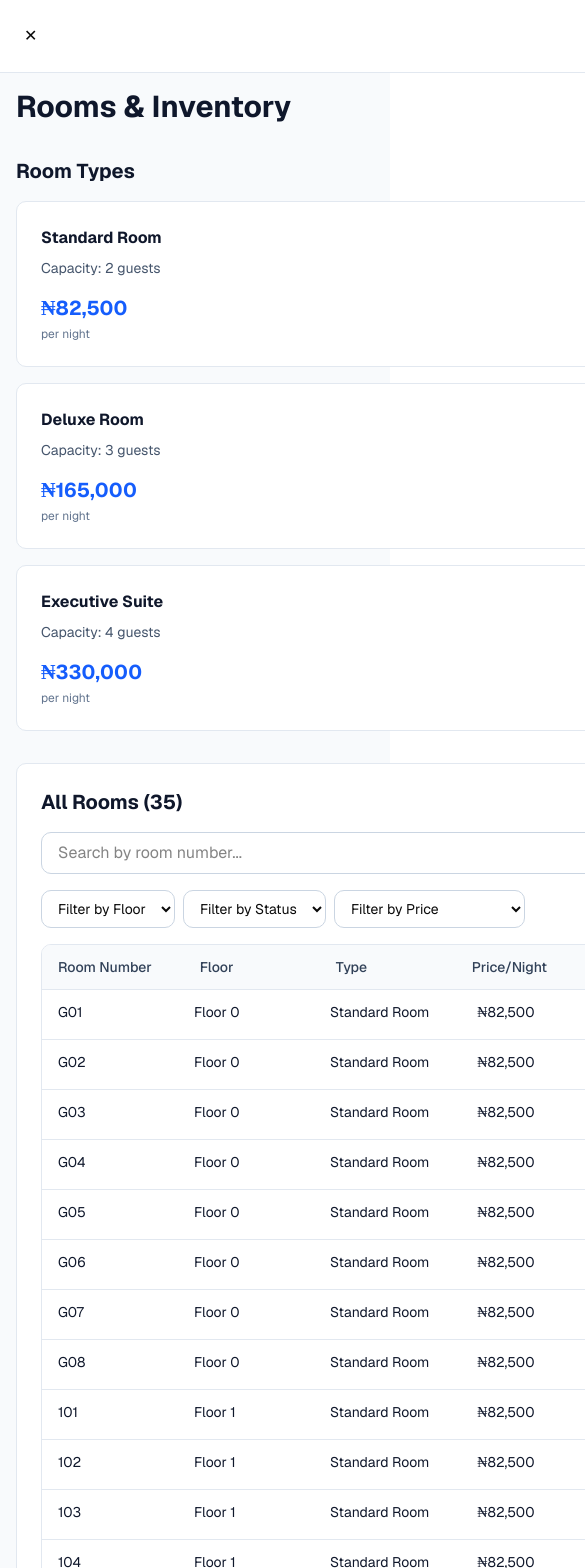
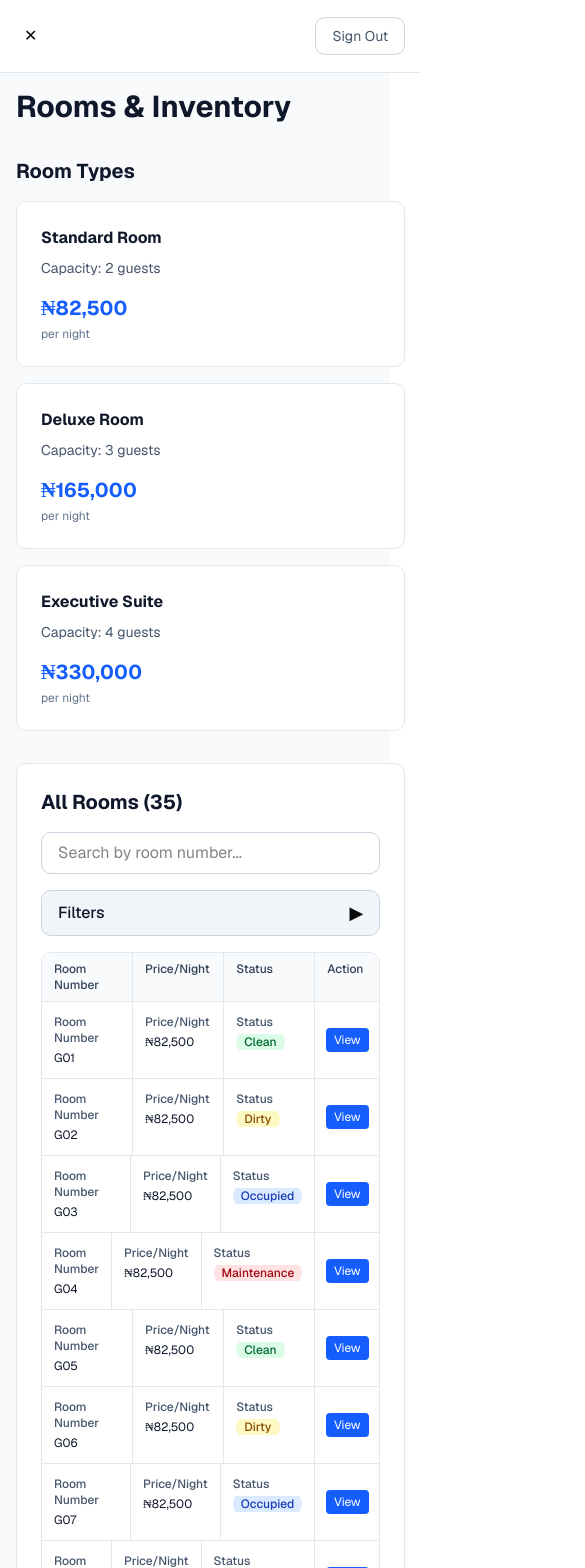
Before and after one commit to eric2umeh/roommend, a Next.js app: page /app/rooms in a window 390 px wide. Shown: the top 1568 px of the page, 585 px wide, since content can reach past the window. Built offline with nearby package versions, Linux system fonts and the light colour scheme; sample sign-in values are in the browser's storage.

Commit message:
Add collapsible filter dropdown for mobile

```diff
--- a/app/components/data-table.tsx
+++ b/app/components/data-table.tsx
@@ -1,133 +1,170 @@
-"use client";
+'use client'
 
-import React, { useState, useMemo } from "react";
+import React, { useState, useMemo } from 'react'
 
 export interface Column<T> {
-  key: keyof T;
-  label: string;
-  render?: (value: any, row: T) => React.ReactNode;
-  sortable?: boolean;
-  searchable?: boolean;
-  className?: string;
+  key: keyof T
+  label: string
+  render?: (value: any, row: T) => React.ReactNode
+  sortable?: boolean
+  searchable?: boolean
+  className?: string
+  mobileHidden?: boolean
 }
 
 export interface DataTableProps<T extends Record<string, any>> {
-  data: T[];
-  columns: Column<T>[];
-  itemsPerPage?: number;
-  searchPlaceholder?: string;
+  data: T[]
+  columns: Column<T>[]
+  itemsPerPage?: number
+  searchPlaceholder?: string
   filters?: {
-    label: string;
-    key: string;
-    options: { label: string; value: string }[];
-  }[];
-  onView?: (row: T) => void;
-  viewButtonText?: string;
+    label: string
+    key: string
+    options: { label: string; value: string }[]
+  }[]
+  onView?: (row: T) => void
+  viewButtonText?: string
+  mobileColumns?: (keyof T)[]
 }
+
+type ViewMode = 'table' | 'card'
 
 export function DataTable<T extends Record<string, any>>({
   data,
   columns,
   itemsPerPage = 20,
-  searchPlaceholder = "Search...",
+  searchPlaceholder = 'Search...',
   filters = [],
   onView,
-  viewButtonText = "View",
+  viewButtonText = 'View',
+  mobileColumns,
 }: DataTableProps<T>) {
-  const [currentPage, setCurrentPage] = useState(1);
-  const [searchTerm, setSearchTerm] = useState("");
-  const [sortKey, setSortKey] = useState<keyof T | null>(null);
-  const [sortOrder, setSortOrder] = useState<"asc" | "desc">("asc");
-  const [activeFilters, setActiveFilters] = useState<Record<string, string>>(
-    {},
-  );
+  const [currentPage, setCurrentPage] = useState(1)
+  const [searchTerm, setSearchTerm] = useState('')
+  const [sortKey, setSortKey] = useState<keyof T | null>(null)
+  const [sortOrder, setSortOrder] = useState<'asc' | 'desc'>('asc')
+  const [activeFilters, setActiveFilters] = useState<Record<string, string>>({})
+  const [showFilters, setShowFilters] = useState(false)
+  const [viewMode, setViewMode] = useState<ViewMode>('table')
 
   // Apply filtering
   const filteredData = useMemo(() => {
-    let result = [...data];
+    let result = [...data]
 
-    // Search filter
     if (searchTerm) {
       result = result.filter((row) => {
         return columns.some((col) => {
-          if (!col.searchable) return false;
-          const value = row[col.key];
-          return String(value).toLowerCase().includes(searchTerm.toLowerCase());
-        });
-      });
+          if (!col.searchable) return false
+          const value = row[col.key]
+          return String(value).toLowerCase().includes(searchTerm.toLowerCase())
+        })
+      })
     }
 
-    // Apply active filters
     Object.entries(activeFilters).forEach(([filterKey, filterValue]) => {
       if (filterValue) {
-        result = result.filter(
-          (row) => String(row[filterKey as keyof T]) === filterValue,
-        );
+        result = result.filter((row) => String(row[filterKey as keyof T]) === filterValue)
       }
-    });
+    })
 
-    return result;
-  }, [data, searchTerm, activeFilters, columns]);
+    return result
+  }, [data, searchTerm, activeFilters, columns])
 
   // Apply sorting
   const sortedData = useMemo(() => {
-    if (!sortKey) return filteredData;
+    if (!sortKey) return filteredData
 
     return [...filteredData].sort((a, b) => {
-      const aVal = a[sortKey];
-      const bVal = b[sortKey];
+      const aVal = a[sortKey]
+      const bVal = b[sortKey]
 
-      if (aVal === bVal) return 0;
-      if (aVal < bVal) return sortOrder === "asc" ? -1 : 1;
-      return sortOrder === "asc" ? 1 : -1;
-    });
-  }, [filteredData, sortKey, sortOrder]);
+      if (aVal === bVal) return 0
+      if (aVal < bVal) return sortOrder === 'asc' ? -1 : 1
+      return sortOrder === 'asc' ? 1 : -1
+    })
+  }, [filteredData, sortKey, sortOrder])
 
   // Pagination
-  const totalPages = Math.ceil(sortedData.length / itemsPerPage);
-  const startIndex = (currentPage - 1) * itemsPerPage;
-  const paginatedData = sortedData.slice(startIndex, startIndex + itemsPerPage);
+  const totalPages = Math.ceil(sortedData.length / itemsPerPage)
+  const startIndex = (currentPage - 1) * itemsPerPage
+  const paginatedData = sortedData.slice(startIndex, startIndex + itemsPerPage)
 
   const handleSort = (key: keyof T) => {
     if (sortKey === key) {
-      setSortOrder(sortOrder === "asc" ? "desc" : "asc");
+      setSortOrder(sortOrder === 'asc' ? 'desc' : 'asc')
     } else {
-      setSortKey(key);
-      setSortOrder("asc");
+      setSortKey(key)
+      setSortOrder('asc')
     }
-  };
+  }
 
   const handleFilterChange = (filterKey: string, value: string) => {
     setActiveFilters((prev) => ({
       ...prev,
       [filterKey]: value,
-    }));
-    setCurrentPage(1);
-  };
+    }))
+    setCurrentPage(1)
+  }
+
+  // Columns to display on mobile (only essential ones)
+  const mobileDisplayColumns = mobileColumns
+    ? columns.filter((col) => mobileColumns.includes(col.key))
+    : columns.slice(0, 3)
+
+  // Columns for desktop
+  const desktopColumns = columns.filter((col) => !col.mobileHidden)
+
+  const hasActiveFilters = Object.keys(activeFilters).some((k) => activeFilters[k])
 
   return (
     <div className="space-y-4">
-      {/* Search and Filters */}
-      <div className="flex flex-col gap-4 md:flex-row md:items-end md:justify-between">
+      {/* Search Bar with View Mode Toggle */}
+      <div className="flex flex-col gap-3 md:flex-row md:items-center md:justify-between">
         <div className="flex-1">
           <input
             type="text"
             placeholder={searchPlaceholder}
             value={searchTerm}
             onChange={(e) => {
-              setSearchTerm(e.target.value);
-              setCurrentPage(1);
+              setSearchTerm(e.target.value)
+              setCurrentPage(1)
             }}
             className="w-full px-4 py-2 border border-slate-300 rounded-lg focus:outline-none focus:ring-2 focus:ring-blue-500"
           />
         </div>
 
+        {/* View Mode Toggle - Desktop Only */}
+        <div className="hidden md:flex gap-2">
+          <button
+            onClick={() => setViewMode('table')}
+            className={`px-4 py-2 rounded-lg text-sm font-medium transition ${
+              viewMode === 'table'
+                ? 'bg-blue-600 text-white'
+                : 'bg-slate-200 text-slate-700 hover:bg-slate-300'
+            }`}
+          >
+            Table
+          </button>
+          <button
+            onClick={() => setViewMode('card')}
+            className={`px-4 py-2 rounded-lg text-sm font-medium transition ${
+              viewMode === 'card'
+                ? 'bg-blue-600 text-white'
+                : 'bg-slate-200 text-slate-700 hover:bg-slate-300'
+            }`}
+          >
+            Card
+          </button>
+        </div>
+      </div>
+
+      {/* Desktop Filters */}
       {filters.length > 0 && (
-          <div className="flex gap-2 flex-wrap">
+        <div className="hidden md:flex gap-2 flex-wrap">
           {filters.map((filter) => (
             <select
               key={filter.key}
-                value={activeFilters[filter.key] || ""}
+              value={activeFilters[filter.key] || ''}
               onChange={(e) => handleFilterChange(filter.key, e.target.value)}
               className="px-3 py-2 border border-slate-300 rounded-lg text-sm focus:outline-none focus:ring-2 focus:ring-blue-500"
             >
@@ -141,28 +178,59 @@ export function DataTable<T extends Record<string, any>>({
           ))}
         </div>
       )}
+
+      {/* Mobile Filters Toggle */}
+      {filters.length > 0 && (
+        <div className="md:hidden">
+          <button
+            onClick={() => setShowFilters(!showFilters)}
+            className="w-full flex items-center justify-between px-4 py-2 bg-slate-100 rounded-lg border border-slate-300 hover:bg-slate-200"
+          >
+            <span className="font-medium text-slate-900">Filters {hasActiveFilters && '(Active)'}</span>
+            <span className="text-lg">{showFilters ? '▼' : '▶'}</span>
+          </button>
+
+          {/* Collapsible Filters */}
+          {showFilters && (
+            <div className="mt-2 p-4 bg-white border border-slate-300 rounded-lg space-y-3">
+              {filters.map((filter) => (
+                <div key={filter.key}>
+                  <label className="text-sm font-medium text-slate-700 block mb-2">{filter.label}</label>
+                  <select
+                    value={activeFilters[filter.key] || ''}
+                    onChange={(e) => handleFilterChange(filter.key, e.target.value)}
+                    className="w-full px-3 py-2 border border-slate-300 rounded-lg text-sm focus:outline-none focus:ring-2 focus:ring-blue-500"
+                  >
+                    <option value="">All {filter.label}</option>
+                    {filter.options.map((opt) => (
+                      <option key={opt.value} value={opt.value}>
+                        {opt.label}
+                      </option>
+                    ))}
+                  </select>
                 </div>
+              ))}
+            </div>
+          )}
+        </div>
+      )}
 
       {/* No Results */}
       {sortedData.length === 0 ? (
         <div className="flex flex-col items-center justify-center py-12 text-center">
           <div className="text-5xl mb-4">🔍</div>
-          <h3 className="text-lg font-semibold text-slate-900 mb-2">
-            No Results Found
-          </h3>
+          <h3 className="text-lg font-semibold text-slate-900 mb-2">No Results Found</h3>
           <p className="text-slate-600 mb-4">
-            {searchTerm ||
-            Object.keys(activeFilters).some((k) => activeFilters[k])
-              ? "Try adjusting your search or filter criteria"
-              : "No data available"}
+            {searchTerm || hasActiveFilters
+              ? 'Try adjusting your search or filter criteria'
+              : 'No data available'}
           </p>
-          {(searchTerm ||
-            Object.keys(activeFilters).some((k) => activeFilters[k])) && (
+          {(searchTerm || hasActiveFilters) && (
             <button
               onClick={() => {
-                setSearchTerm("");
-                setActiveFilters({});
-                setCurrentPage(1);
+                setSearchTerm('')
+                setActiveFilters({})
+                setCurrentPage(1)
               }}
               className="px-4 py-2 bg-blue-600 text-white rounded-lg text-sm hover:bg-blue-700"
             >
@@ -172,50 +240,37 @@ export function DataTable<T extends Record<string, any>>({
         </div>
       ) : (
         <>
-          {/* Table - Desktop */}
+          {/* Desktop Table View */}
+          {viewMode === 'table' && (
             <div className="hidden md:block overflow-x-auto border border-slate-200 rounded-lg">
               <table className="w-full text-sm">
                 <thead>
                   <tr className="bg-slate-50 border-b border-slate-200">
-                  {columns.map((col) => (
+                    {desktopColumns.map((col) => (
                       <th
                         key={String(col.key)}
                         className={`px-6 py-3 text-left font-medium text-slate-700 ${
-                        col.sortable ? "cursor-pointer hover:bg-slate-100" : ""
-                      } ${col.className || ""}`}
+                          col.sortable ? 'cursor-pointer hover:bg-slate-100' : ''
+                        } ${col.className || ''}`}
                         onClick={() => col.sortable && handleSort(col.key)}
                       >
                         <div className="flex items-center gap-2">
                           {col.label}
                           {col.sortable && sortKey === col.key && (
-                          <span className="text-xs">
-                            {sortOrder === "asc" ? "▲" : "▼"}
-                          </span>
+                            <span className="text-xs">{sortOrder === 'asc' ? '▲' : '▼'}</span>
                           )}
                         </div>
                       </th>
                     ))}
-                  {onView && (
-                    <th className="px-6 py-3 text-left font-medium text-slate-700">
-                      Action
-                    </th>
-                  )}
+                    {onView && <th className="px-6 py-3 text-left font-medium text-slate-700">Action</th>}
                   </tr>
                 </thead>
                 <tbody>
                   {paginatedData.map((row, idx) => (
-                  <tr
-                    key={idx}
-                    className="border-b border-slate-200 hover:bg-slate-50"
-                  >
-                    {columns.map((col) => (
-                      <td
-                        key={String(col.key)}
-                        className={`px-6 py-4 text-slate-900 ${col.className || ""}`}
-                      >
-                        {col.render
-                          ? col.render(row[col.key], row)
-                          : row[col.key]}
+                    <tr key={idx} className="border-b border-slate-200 hover:bg-slate-50">
+                      {desktopColumns.map((col) => (
+                        <td key={String(col.key)} className={`px-6 py-4 text-slate-900 ${col.className || ''}`}>
+                          {col.render ? col.render(row[col.key], row) : row[col.key]}
                         </td>
                       ))}
                       {onView && (
@@ -233,56 +288,71 @@ export function DataTable<T extends Record<string, any>>({
                 </tbody>
               </table>
             </div>
+          )}
 
-          {/* Horizontal Scroll Rows - Mobile */}
-          <div className="md:hidden overflow-x-auto border border-slate-200 rounded-lg">
-            <div className="flex flex-col">
-              {/* Header Row */}
-              <div className="flex gap-4 bg-slate-50 border-b border-slate-200 min-w-full">
-                {columns.map((col) => (
+          {/* Desktop Card View */}
+          {viewMode === 'card' && (
+            <div className="hidden md:grid grid-cols-1 md:grid-cols-2 lg:grid-cols-3 gap-4">
+              {paginatedData.map((row, idx) => (
+                <div key={idx} className="bg-white border border-slate-200 rounded-lg p-6 hover:shadow-lg transition">
+                  <div className="space-y-3">
+                    {desktopColumns.map((col) => (
+                      <div key={String(col.key)}>
+                        <label className="text-sm font-medium text-slate-600">{col.label}</label>
+                        <p className="text-slate-900 mt-1">
+                          {col.render ? col.render(row[col.key], row) : row[col.key]}
+                        </p>
+                      </div>
+                    ))}
+                  </div>
+                  {onView && (
+                    <button
+                      onClick={() => onView(row)}
+                      className="w-full mt-4 px-4 py-2 bg-blue-600 text-white rounded hover:bg-blue-700"
+                    >
+                      {viewButtonText}
+                    </button>
+                  )}
+                </div>
+              ))}
+            </div>
+          )}
+
+          {/* Mobile Compact Table */}
+          <div className="md:hidden border border-slate-200 rounded-lg overflow-hidden">
+            <div className="bg-slate-50 border-b border-slate-200">
+              <div className="flex">
+                {mobileDisplayColumns.map((col) => (
                   <div
                     key={String(col.key)}
-                    className="px-4 py-3 font-medium text-slate-700 whitespace-nowrap text-sm flex-shrink-0"
-                    style={{ minWidth: "120px" }}
+                    className="flex-1 px-3 py-2 font-medium text-slate-700 text-xs border-r border-slate-200 last:border-r-0"
                   >
                     {col.label}
                   </div>
                 ))}
-                <div
-                  className="px-4 py-3 font-medium text-slate-700 whitespace-nowrap text-sm flex-shrink-0"
-                  style={{ minWidth: "80px" }}
-                >
-                  Action
+                <div className="w-16 px-3 py-2 font-medium text-slate-700 text-xs">Action</div>
               </div>
             </div>
 
-              {/* Data Rows */}
+            <div>
               {paginatedData.map((row, idx) => (
-                <div
-                  key={idx}
-                  className="flex gap-4 border-b border-slate-200 hover:bg-slate-50 bg-white min-w-full"
-                >
-                  {columns.map((col) => (
+                <div key={idx} className="flex border-b border-slate-200 hover:bg-slate-50 last:border-b-0">
+                  {mobileDisplayColumns.map((col) => (
                     <div
                       key={String(col.key)}
-                      className="px-4 py-3 text-slate-900 whitespace-nowrap text-sm flex-shrink-0"
-                      style={{ minWidth: "120px" }}
+                      className="flex-1 px-3 py-3 text-slate-900 text-xs border-r border-slate-200 last:border-r-0 break-words"
                     >
-                      <div className="truncate">
-                        {col.render
-                          ? col.render(row[col.key], row)
-                          : String(row[col.key])}
+                      <div className="font-medium text-slate-600 text-xs mb-1">{col.label}</div>
+                      <div className="line-clamp-2">
+                        {col.render ? col.render(row[col.key], row) : String(row[col.key])}
                       </div>
                     </div>
                   ))}
                   {onView && (
-                    <div
-                      className="px-4 py-3 flex-shrink-0"
-                      style={{ minWidth: "80px" }}
-                    >
+                    <div className="w-16 px-2 py-3 flex items-center justify-center">
                       <button
                         onClick={() => onView(row)}
-                        className="px-3 py-1 bg-blue-600 text-white text-xs rounded hover:bg-blue-700 whitespace-nowrap"
+                        className="px-2 py-1 bg-blue-600 text-white text-xs rounded hover:bg-blue-700 whitespace-nowrap"
                       >
                         {viewButtonText}
                       </button>
@@ -297,10 +367,9 @@ export function DataTable<T extends Record<string, any>>({
 
       {/* Pagination */}
       {totalPages > 1 && (
-        <div className="flex items-center justify-between pt-4">
+        <div className="flex flex-col gap-3 md:flex-row md:items-center md:justify-between pt-4">
           <div className="text-sm text-slate-600">
-            Showing {startIndex + 1} to{" "}
-            {Math.min(startIndex + itemsPerPage, sortedData.length)} of{" "}
+            Showing {startIndex + 1} to {Math.min(startIndex + itemsPerPage, sortedData.length)} of{' '}
             {sortedData.length} results
           </div>
           <div className="flex gap-2">
@@ -313,15 +382,15 @@ export function DataTable<T extends Record<string, any>>({
             </button>
             <div className="flex items-center gap-1">
               {Array.from({ length: Math.min(5, totalPages) }).map((_, idx) => {
-                let pageNum: number;
+                let pageNum: number
                 if (totalPages <= 5) {
-                  pageNum = idx + 1;
+                  pageNum = idx + 1
                 } else if (currentPage <= 3) {
-                  pageNum = idx + 1;
+                  pageNum = idx + 1
                 } else if (currentPage >= totalPages - 2) {
-                  pageNum = totalPages - 4 + idx;
+                  pageNum = totalPages - 4 + idx
                 } else {
-                  pageNum = currentPage - 2 + idx;
+                  pageNum = currentPage - 2 + idx
                 }
 
                 return (
@@ -330,19 +399,17 @@ export function DataTable<T extends Record<string, any>>({
                     onClick={() => setCurrentPage(pageNum)}
                     className={`px-3 py-1 text-sm rounded ${
                       currentPage === pageNum
-                        ? "bg-blue-600 text-white"
-                        : "border border-slate-300 hover:bg-slate-100"
+                        ? 'bg-blue-600 text-white'
+                        : 'border border-slate-300 hover:bg-slate-100'
                     }`}
                   >
                     {pageNum}
                   </button>
-                );
+                )
               })}
             </div>
             <button
-              onClick={() =>
-                setCurrentPage(Math.min(totalPages, currentPage + 1))
-              }
+              onClick={() => setCurrentPage(Math.min(totalPages, currentPage + 1))}
               disabled={currentPage === totalPages}
               className="px-3 py-1 border border-slate-300 rounded text-sm disabled:opacity-50 hover:bg-slate-100"
             >
@@ -352,5 +419,5 @@ export function DataTable<T extends Record<string, any>>({
         </div>
       )}
     </div>
-  );
+  )
 }
```
Lines whose indentation alone changed are shown as unchanged.
